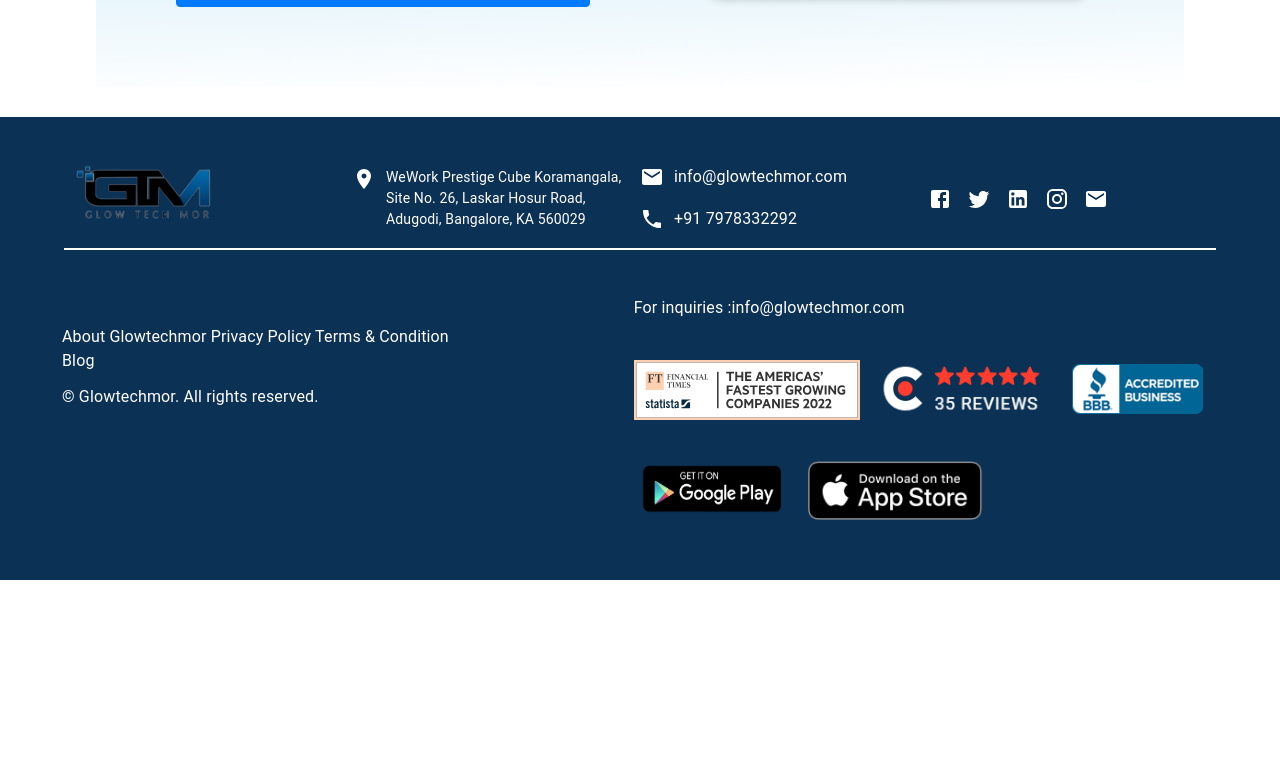
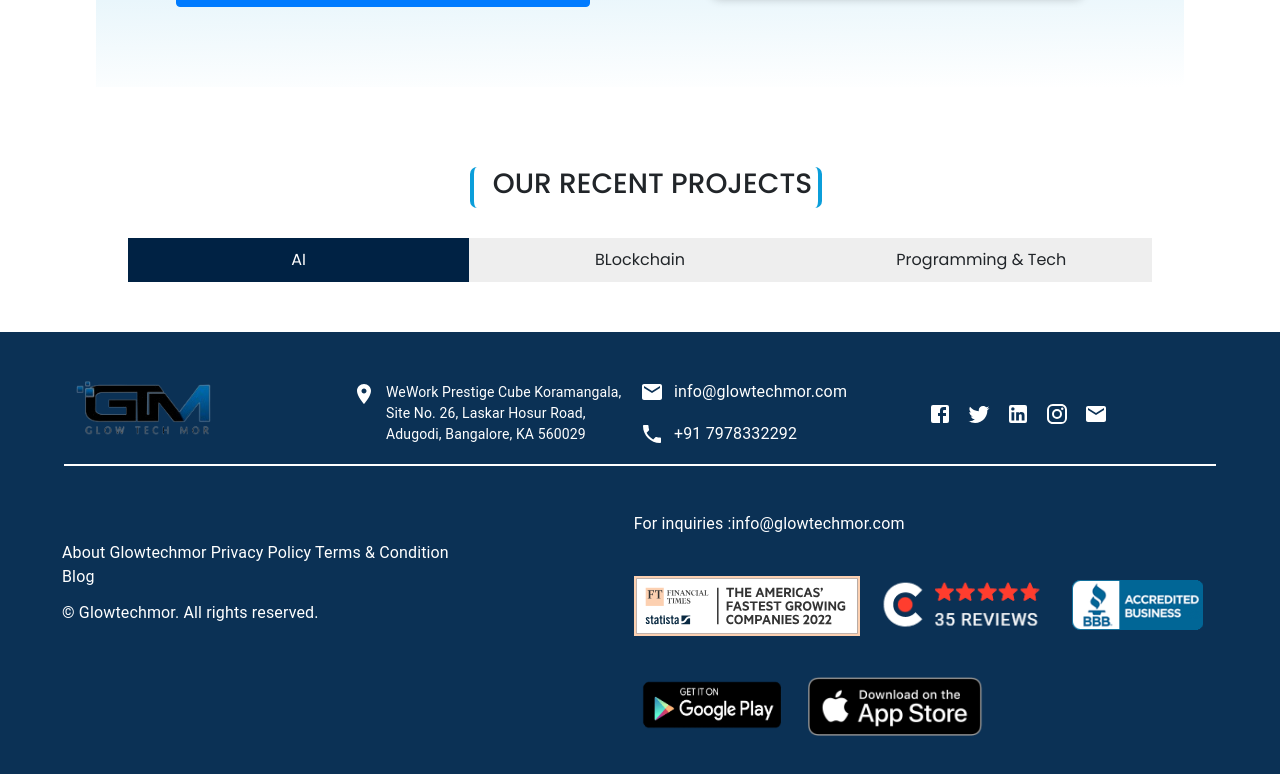
Before and after one commit to bikash-barik/gtminterview-website-FE, a React (Create React App) app: page / in a window 1280 px wide. Shown: the part 4738-5512 px from the top of the page. Before the commit the page ends 5318 px from the top, so only its background shows below. Built offline with nearby package versions, Linux system fonts and the light colour scheme.

Commit message:
career page fixed

```diff
--- a/src/components/OnDemandService.jsx/ondemandservices.css
+++ b/src/components/OnDemandService.jsx/ondemandservices.css
@@ -15,14 +15,15 @@
 .box {
     display: flex;
     flex-wrap: wrap;
-    width: 80%;
+    width: 85%;
 }
 
 .box-content {
-    width: 30%;
+    width: 31%;
     height: 350px;
     margin: 10px;
     perspective: 1000px;
+    cursor: pointer;
 }
 
 .card-inner {
--- /dev/null
+++ b/src/components/RecentProjects/RecentProjects.jsx
@@ -0,0 +1,31 @@
+import React from 'react'
+import './recentprojects.css';
+
+export default function RecentProjects() {
+  return (
+    <section className="recentprojectsection">
+
+      <div className='recentprojectheadingdiv'>
+         <div className="rpheading">
+            <h3>OUR RECENT PROJECTS</h3>
+         </div>
+      </div>
+
+      <div className="careerrow1">
+
+        <div className="careercolumn1">
+          <p className="careercolumnpara">AI</p>
+        </div>
+
+        <div className="careercolumn2">
+          <p className="careercolumnpara">BLockchain</p>
+        </div>
+
+        <div className="careercolumn2">
+          <p className="careercolumnpara">Programming & Tech</p>
+        </div>
+
+      </div>
+    </section>
+  )
+}
--- /dev/null
+++ b/src/components/RecentProjects/recentprojects.css
@@ -0,0 +1,23 @@
+.recentprojectsection{
+    display: flex;
+    flex-direction: column;
+    align-items: center;
+    justify-content: center;
+    padding: 50px 0;
+}
+
+.recentprojectheadingdiv{
+    display: flex;
+    align-items: center;
+    justify-content: center;
+    margin-bottom: 30px;
+}
+
+.rpheading{
+    margin: 0px 0px 0px 12px;
+    padding: 0px 6px 0px 19px;
+    border-style: solid;
+    border-width: 0px 4px 0px 4px;
+    border-color: var(--e-global-color-fe4ec32);
+    border-radius: 7px 7px 7px 7px
+}
--- a/src/pages/Career/Career.jsx
+++ b/src/pages/Career/Career.jsx
@@ -4,7 +4,7 @@ import jobimg from "../../assets/images/business-development-manager-job-descrip
 import { FaChevronDown } from "react-icons/fa";
 import { FaMinus } from "react-icons/fa";
 
-const data = [
+const jobsData = [
   {
     jobimage: jobimg,
     jobtitle: "Business Development Manager",
@@ -28,15 +28,34 @@ const data = [
   {
     jobimage: jobimg,
     jobtitle: "MERN(Mongodb Express ReactJs NodeJs ) stack developers",
-    jobdescription:
-      "Looking for MERN(Mongodb Express ReactJs NodeJs ) stack developers",
+    jobdescription:"Looking for MERN(Mongodb Express ReactJs NodeJs ) stack developers",
   },
+];
+
+const internshipsData = [
+  // {
+  //   jobimage: jobimg,
+  //   jobtitle: "Business Development Manager",
+  //   jobdescription: "Looking for Business Development Manager",
+  // },
+  // {
+  //   jobimage: jobimg,
+  //   jobtitle: "User Interface (UI) Designer",
+  //   jobdescription: "Looking for User Interface (UI) Designer",
+  // },
 ];
 
 
 
 export default function Career() {
     const [openIndexes, setOpenIndexes] = useState([]);
+    const [data, setData] = useState(jobsData); // Initialize with jobs data
+    const [isInternshipSelected, setIsInternshipSelected] = useState(false);
+
+    const handleSectionClick = () => {
+      setData(isInternshipSelected ? jobsData : internshipsData);
+      setIsInternshipSelected(!isInternshipSelected);
+    };
 
   const toggleAccordion = (index) => {
     const updatedIndexes = [...openIndexes];
@@ -54,17 +73,20 @@ export default function Career() {
   return (
     <section className="careersection">
       <div className="careerrow1">
-        <div className="careercolumn1">
+
+        <div className={` ${isInternshipSelected ? 'careercolumn2 ' : 'careercolumn1'}`}  onClick={handleSectionClick}>
           <p className="careercolumnpara">Open Jobs</p>
         </div>
 
-        <div className="careercolumn2">
+        <div className={` ${isInternshipSelected ? 'careercolumn1 ' : 'careercolumn2'}`} onClick={handleSectionClick}>
           <p className="careercolumnpara">Internship</p>
         </div>
+
       </div>
 
       <div className="careerrow2">
-        {data.map((item, index) => (
+        { data.length > 0 ?
+        data.map((item, index) => (
           <div className="careerrow2innerrow" data-aos="fade-up">
             <div className="careerrow2innerrow1">
               <div className="careerinnercolumn1">
@@ -109,7 +131,10 @@ export default function Career() {
               </div>
             </div>
           </div>
-        ))}
+        ))
+        :
+        <p className="elsepartpara">No Openings as of now</p>
+      }
       </div>
     </section>
   );
--- a/src/pages/Career/career.css
+++ b/src/pages/Career/career.css
@@ -126,6 +126,10 @@
     transform: rotate(180deg);
 }
 
+.elsepartpara{
+    margin: 30px 0;
+}
+
 
 @media screen and (max-width:600px) {
     .careerrow2innerrow1{
--- a/src/pages/Home/Home.jsx
+++ b/src/pages/Home/Home.jsx
@@ -7,6 +7,7 @@ import HomeHeroSection from '../../components/HomeHeroSection/HomeHeroSection';
 import OnDemandService from '../../components/OnDemandService.jsx/OnDemandService';
 import WhoAreWe from '../../components/WhoAreWe/WhoAreWe';
 import Serve from '../../components/Serve/Serve';
+import RecentProjects from '../../components/RecentProjects/RecentProjects';
 
 const Home = () => {
     return (
@@ -19,6 +20,7 @@ const Home = () => {
             <FreeQuote/>
             <Serve/>
             <GetInTouch/>
+            <RecentProjects/>
         </>
     )
 }
```
